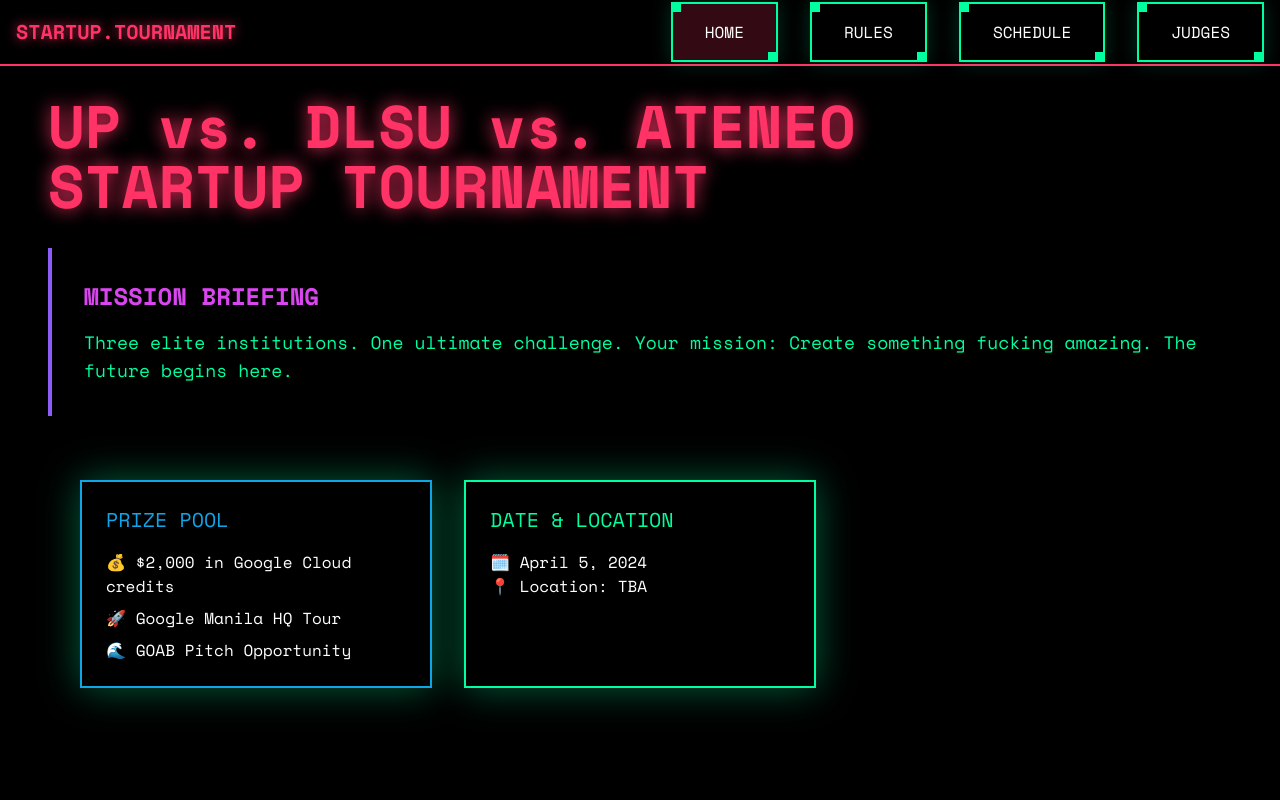
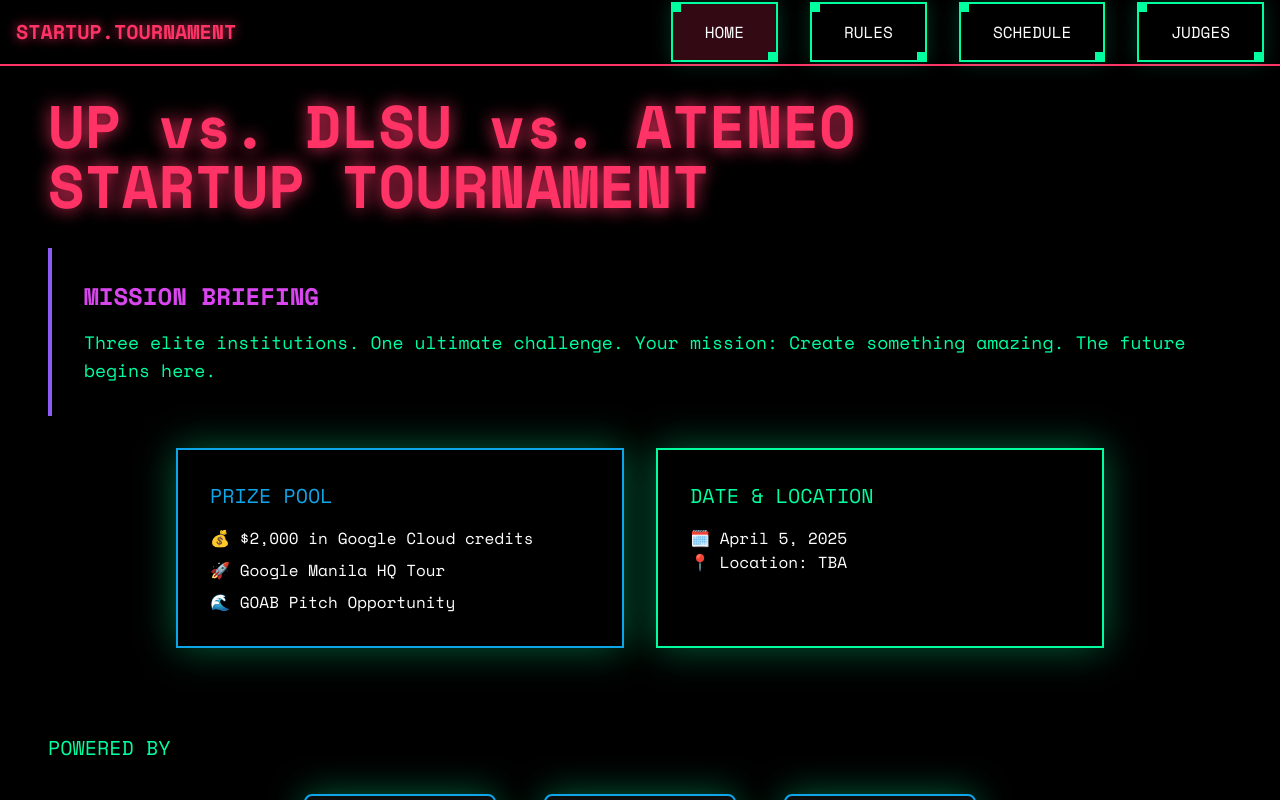
Before and after one commit to andrewnms/kingsdomain, a React (Vite) app: page / in a window 1280 px wide. Built offline with nearby package versions, Linux system fonts and the light colour scheme.

Commit message:
Remove profanity and adjust layout
- Removed the word "fucking" from the mission briefing text.
- Centered and balanced the Prize Pool and Date & Location squares for better responsiveness.
- Updated the date from April 5, 2024, to April 5, 2025.
[skip gpt_engineer]

```diff
--- a/src/components/sections/HomeSection.tsx
+++ b/src/components/sections/HomeSection.tsx
@@ -13,12 +13,12 @@ export const HomeSection = () => {
             <h2 className="text-2xl font-bold mb-4 text-cyber-pink">MISSION BRIEFING</h2>
             <p className="text-lg text-cyber-green">
               Three elite institutions. One ultimate challenge. Your mission:
-              Create something fucking amazing. The future begins here.
+              Create something amazing. The future begins here.
             </p>
           </div>
 
-          <div className="cyber-grid">
-            <div className="bg-cyber-black/50 p-6 border-2 border-cyber-blue hover:border-cyber-purple transition-colors duration-300 backdrop-blur-sm animate-glow">
+          <div className="flex flex-col md:flex-row justify-center items-stretch gap-8 px-4 md:px-8">
+            <div className="flex-1 max-w-md bg-cyber-black/50 p-8 border-2 border-cyber-blue hover:border-cyber-purple transition-colors duration-300 backdrop-blur-sm animate-glow">
               <h3 className="text-cyber-blue text-xl mb-4">PRIZE POOL</h3>
               <ul className="space-y-2">
                 <li>💰 $2,000 in Google Cloud credits</li>
@@ -27,9 +27,9 @@ export const HomeSection = () => {
               </ul>
             </div>
 
-            <div className="bg-cyber-black/50 p-6 border-2 border-cyber-green hover:border-cyber-pink transition-colors duration-300 backdrop-blur-sm animate-glow">
+            <div className="flex-1 max-w-md bg-cyber-black/50 p-8 border-2 border-cyber-green hover:border-cyber-pink transition-colors duration-300 backdrop-blur-sm animate-glow">
               <h3 className="text-cyber-green text-xl mb-4">DATE & LOCATION</h3>
-              <p>🗓️ April 5, 2024</p>
+              <p>🗓️ April 5, 2025</p>
               <p>📍 Location: TBA</p>
             </div>
           </div>
```
